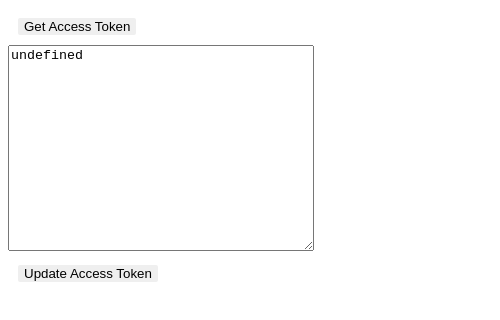
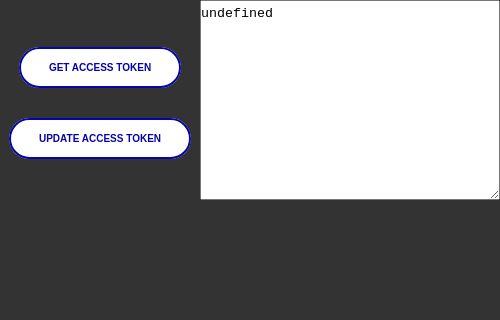
Before and after one commit to ign3u5/jwt_utils, a browser extension: page popup.html in a window 400 px wide. Shown: the whole page, 500 px wide, since content can reach past the window. Drawn offline with Linux system fonts and the light colour scheme.

Commit message:
Updated styling

```diff
--- a/button.css
+++ b/button.css
@@ -1,18 +1,152 @@
-button {
-  /* height: 30px;
-  width: 60px; */
-  outline: none;
-  margin: 10px;
-  border: none;
-  border-radius: 2px;
+.container{
+  width: 500px;
+  height: 100%;
+  display: grid;
+  place-items: center;
+  grid-template:
+  "buttons editor"
 }
 
-button.current {
-  box-shadow: 0 0 0 2px white,
-              0 0 0 4px black;
+.menu {
+  grid-area: menu;
+}
+
+.editor {
+  grid-area: editor;
 }
 
 textarea {
+  padding-top: 5px;
   width: 300px;
   height: 200px;
 }
+
+*,
+*:before,
+*:after {
+  box-sizing: border-box;
+  margin: 0;
+  padding: 0;
+}
+
+body {
+  background: #333;
+  font-family: "Open Sans", Helvetica, Arial, sans-serif;
+  height: 0;
+}
+
+.buttons {
+  grid-area: buttons;
+  margin-top: 30px;
+  text-align: center;
+  border-radius: 30px;
+}
+
+.blob-btn {
+  z-index: 1;
+  position: relative;
+  padding: 15px 30px;
+  margin-bottom: 30px;
+  text-align: center;
+  text-transform: uppercase;
+  color: #0505a9;
+  font-size: 10px;
+  font-weight: bold;
+  background-color: transparent;
+  outline: none;
+  border: none;
+  transition: color 0.5s;
+  cursor: pointer;
+  border-radius: 30px;
+}
+.blob-btn:before {
+  content: "";
+  z-index: 1;
+  position: absolute;
+  left: 0;
+  top: 0;
+  width: 100%;
+  height: 100%;
+  border: 2px solid #0505a9;
+  border-radius: 30px;
+}
+.blob-btn:after {
+  content: "";
+  z-index: -2;
+  position: absolute;
+  left: 3px;
+  top: 3px;
+  width: 100%;
+  height: 100%;
+  transition: all 0.3s 0.2s;
+  border-radius: 30px;
+}
+.blob-btn:hover {
+  color: #ffffff;
+  border-radius: 30px;
+}
+.blob-btn:hover:after {
+  transition: all 0.3s;
+  left: 0;
+  top: 0;
+  border-radius: 30px;
+}
+.blob-btn__inner {
+  z-index: -1;
+  overflow: hidden;
+  position: absolute;
+  left: 0;
+  top: 0;
+  width: 100%;
+  height: 100%;
+  border-radius: 30px;
+  background: #ffffff;
+}
+.blob-btn__blobs {
+  position: relative;
+  display: block;
+  height: 100%;
+  filter: url("#goo");
+}
+.blob-btn__blob {
+  position: absolute;
+  top: 2px;
+  width: 25%;
+  height: 100%;
+  background: #0505a9;
+  border-radius: 100%;
+  transform: translate3d(0, 150%, 0) scale(1.7);
+  transition: transform 0.45s;
+}
+@supports (filter: url("#goo")) {
+  .blob-btn__blob {
+    transform: translate3d(0, 150%, 0) scale(1.4);
+  }
+}
+.blob-btn__blob:nth-child(1) {
+  left: 0%;
+  transition-delay: 0s;
+}
+.blob-btn__blob:nth-child(2) {
+  left: 30%;
+  transition-delay: 0.08s;
+}
+.blob-btn__blob:nth-child(3) {
+  left: 60%;
+  transition-delay: 0.16s;
+}
+.blob-btn__blob:nth-child(4) {
+  left: 90%;
+  transition-delay: 0.24s;
+}
+.blob-btn:hover .blob-btn__blob {
+  transform: translateZ(0) scale(1.7);
+}
+@supports (filter: url("#goo")) {
+  .blob-btn:hover .blob-btn__blob {
+    transform: translateZ(0) scale(1.4);
+  }
+}
+svg {
+  display: hidden;
+}
--- a/popup.html
+++ b/popup.html
@@ -4,9 +4,45 @@
     <link rel="stylesheet" href="button.css">
   </head>
   <body>
-    <button id="getAccessToken">Get Access Token</button>
-    <textarea id="dataPayload"></textarea>
-    <button id="updateAccessToken">Update Access Token</button>
-    <script src="bundle.js"></script>
+    <div class="container">
+      <div class="buttons">
+        <button class="blob-btn" id="getAccessToken">
+          Get Access Token
+          <span class="blob-btn__inner">
+            <span class="blob-btn__blobs">
+              <span class="blob-btn__blob"></span>
+              <span class="blob-btn__blob"></span>
+              <span class="blob-btn__blob"></span>
+              <span class="blob-btn__blob"></span>
+            </span>
+          </span>
+        </button>
+        <button class="blob-btn" id="updateAccessToken">
+          Update Access Token
+          <span class="blob-btn__inner">
+            <span class="blob-btn__blobs">
+              <span class="blob-btn__blob"></span>
+              <span class="blob-btn__blob"></span>
+              <span class="blob-btn__blob"></span>
+              <span class="blob-btn__blob"></span>
+            </span>
+          </span>
+        </button>
+        <br/>
+      </div>
+      <div class="editor">
+        <textarea id="dataPayload"></textarea>
+      </div>
+      <script src="bundle.js"></script>
+    </div>
+    <svg xmlns="http://www.w3.org/2000/svg" version="1.1">
+      <defs>
+        <filter id="goo">
+          <feGaussianBlur in="SourceGraphic" result="blur" stdDeviation="10"></feGaussianBlur>
+          <feColorMatrix in="blur" mode="matrix" values="1 0 0 0 0 0 1 0 0 0 0 0 1 0 0 0 0 0 21 -7" result="goo"></feColorMatrix>
+          <feBlend in2="goo" in="SourceGraphic" result="mix"></feBlend>
+        </filter>
+      </defs>
+    </svg>
   </body>
 </html>
```
